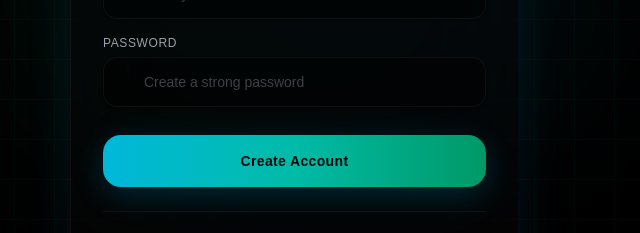
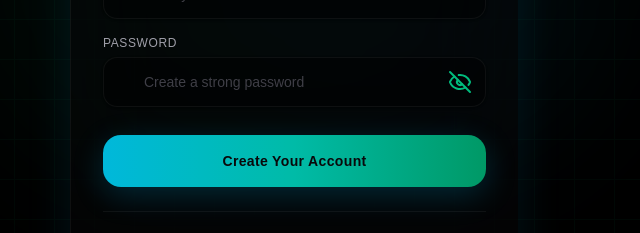
Before and after one commit to Md-suhail07-code/Finance-Tracker, a React (Vite) app in the folder Frontend/: page /signup in a window 1280 px wide. Shown: the part 421-654 px from the top of the page, without its empty margins (346-986 px from the left). Built offline with nearby package versions, Linux system fonts and the light colour scheme.

Commit message:
Added forgotten signup controller

```diff
--- a/Frontend/src/pages/Signup.tsx
+++ b/Frontend/src/pages/Signup.tsx
@@ -1,18 +1,35 @@
 import React, { useState } from "react";
 import Logo from "../assets/finTrack_Logo.png";
 import { useNavigate } from "react-router-dom";
+import { api } from "@/config/api";
+import { toast } from "sonner";
+import { Eye, EyeOff, Loader } from "lucide-react";
 
 const Signup: React.FC = () => {
   const [name, setName] = useState("");
   const [email, setEmail] = useState("");
   const [password, setPassword] = useState("");
   const [showPassword, setShowPassword] = useState(false);
+  const [loading, setLoading] = useState(false);
 
   const navigate = useNavigate();
 
-  const handleSubmit = (e: React.FormEvent) => {
+  const handleSubmit = async (e: React.FormEvent) => {
     e.preventDefault();
-    console.log("Provisioning infrastructure identity...", { name, email, password });
+    setLoading(true);
+    try {
+      const res = await api.post("/auth/register", { name, email, password });
+      if (res.data.success) {
+        toast.success("You have registered Successfully")
+        toast.success("Login into your account")
+        navigate("/login")
+      }
+    } catch (error) {
+      toast.error("Failed to create your account");
+    }
+    finally{
+      setLoading(false);
+    }
   };
 
   return (
@@ -120,7 +137,7 @@ const Signup: React.FC = () => {
                 onClick={() => setShowPassword(!showPassword)}
                 className="absolute inset-y-0 right-0 pr-3.5 flex items-center text-emerald-500 hover:text-emerald-400 transition duration-150 z-10 bg-transparent border-0 cursor-pointer"
               >
-                <i className={`fa-solid ${showPassword ? "fa-eye-slash" : "fa-eye"} text-sm`}></i>
+                {showPassword ? <Eye /> : <EyeOff />}
               </button>
             </div>
           </div>
@@ -130,7 +147,9 @@ const Signup: React.FC = () => {
             type="submit"
             className="w-full mt-3 py-4 px-4 bg-gradient-to-r from-cyan-500 via-teal-500 to-emerald-600 hover:from-cyan-600 hover:to-emerald-700 text-zinc-950 rounded-2xl font-bold text-sm tracking-wide active:scale-[0.99] transition-all duration-150 shadow-[0_8px_32px_0_rgba(0,195,255,0.2)]"
           >
-            Create Account
+            {loading ? (
+              <Loader className="animate-spin text-zinc-950 mx-auto" size={20} />
+            ) : "Create Your Account"}
           </button>
         </form>
 
```
